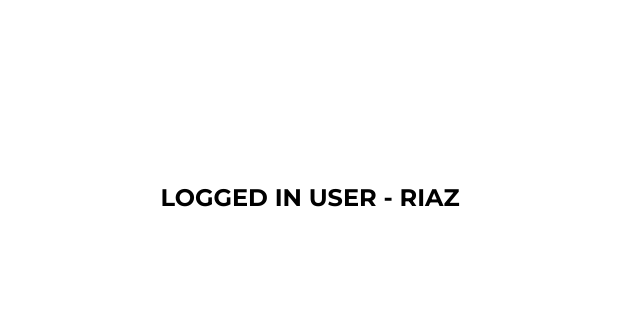
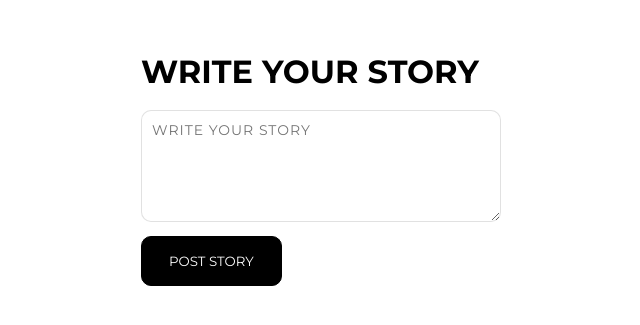
Before and after one commit to riazakhanda017ksn/wood-worth-cabinetry, a React (Create React App) app: page / in a window 1280 px wide. Shown: the part 203-528 px from the top of the page, without its empty margins (330-970 px from the left). Built offline with nearby package versions, Linux system fonts and the light colour scheme.

Commit message:
application made with onchange method and even method

```diff
--- a/src/App.js
+++ b/src/App.js
@@ -1,10 +1,10 @@
 import React from "react";
-import Intractive from "./components/Intractive/Intractive";
+import EventManagement from "./components/EventManagement/EventManagement";
 
 function App() {
   return (
     <>
-      <Intractive />
+      <EventManagement />
     </>
   );
 }
--- /dev/null
+++ b/src/components/EventManagement/EventManagement.jsx
@@ -0,0 +1,58 @@
+import React from "react";
+import { useState } from "react";
+
+const EventManagement = () => {
+  const [postState, setPostState] = useState("");
+  const handlePost = (e) => {
+    setPostState({
+      postState: e.target.value,
+    });
+  };
+
+  const myForm = (e) => {
+    e.preventDefault();
+    const myPost = postState.postState;
+    localStorage.setItem("userPost", JSON.stringify(myPost));
+  };
+  const deletePost = () => {
+    localStorage.clear();
+    setTimeout(() => {
+      return window.location.reload();
+    }, 1000);
+  };
+  const getPost = localStorage.getItem("userPost");
+  const reload = () => {
+    setTimeout(() => {
+      return window.location.reload();
+    }, 1000);
+  };
+
+  return (
+    <div>
+      <h1>write your story</h1>
+      <br />
+      <form onSubmit={myForm}>
+        <textarea
+          cols="10"
+          rows="5"
+          placeholder="write your story"
+          onChange={handlePost}
+        ></textarea>
+        <button type="submit" onClick={reload}>
+          post story
+        </button>
+      </form>
+
+      <br />
+      <br />
+      <p>{postState ? postState?.postState : JSON.parse(getPost)}</p>
+      <div>
+        {" "}
+        <br />
+        {getPost && <button onClick={deletePost}>delete post</button>}
+      </div>
+    </div>
+  );
+};
+
+export default EventManagement;
--- a/src/index.css
+++ b/src/index.css
@@ -17,3 +17,46 @@ body {
   padding: 0 !important;
 
 }
+
+textarea {
+  width: 100%;
+  padding: 10px !important;
+  border: 1px solid #DDDD;
+  outline: none;
+  border-radius: 10px;
+  text-transform: uppercase;
+  font-size: 12px;
+}
+
+textarea::placeholder{
+  font-family: 'Montserrat', sans-serif;
+}
+
+button {
+  padding: 16px 27px!important;
+  margin-top: 10px !important;
+  background: black;
+  border: 1px solid black;
+  text-transform: uppercase;
+  font-family: 'Montserrat';
+  color: white;
+  border-radius: 10px;
+  cursor: pointer;
+}
+textarea {
+  width: 100%;
+  padding: 10px !important;
+  border: 1px solid #DDDD;
+  outline: none;
+  border-radius: 10px;
+  text-transform: uppercase;
+  font-size: 14px;
+  font-family: 'Montserrat';
+  letter-spacing: 1px;
+  font-weight: 400;
+  color: #767676;
+}
+
+p {
+  font-size: 21px;
+}
```
